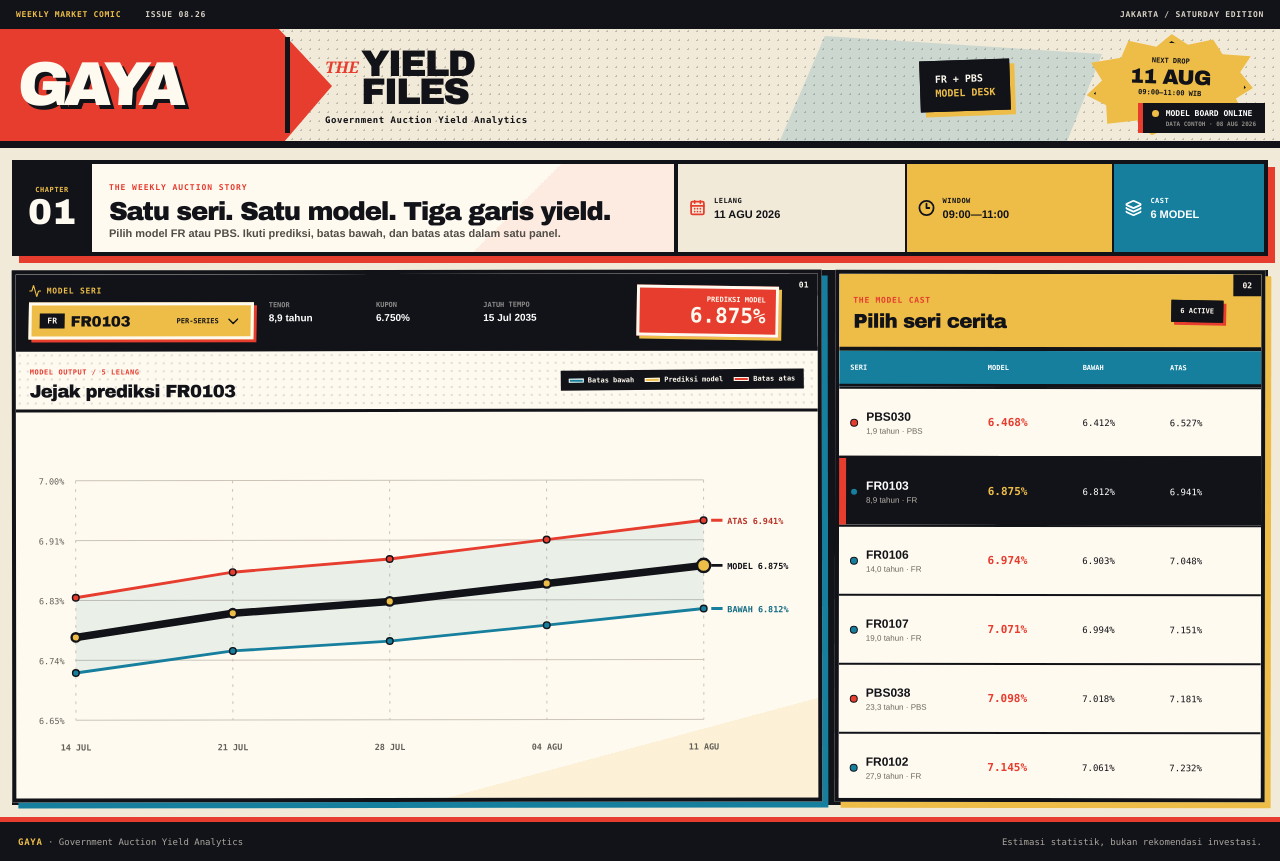
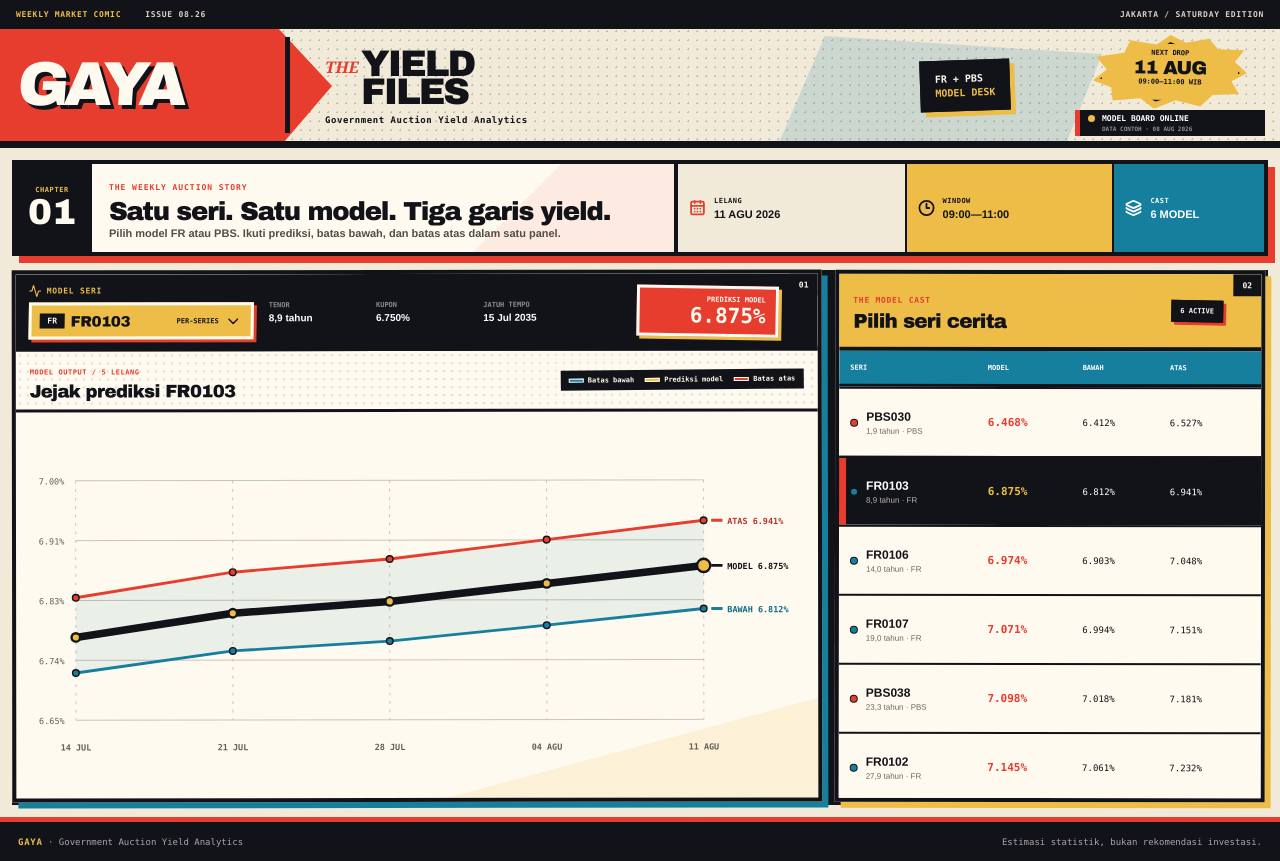
Before and after one commit to zzeiidann/GAYA, a React (Vite) app: page / in a window 1280 px wide. Built offline with nearby package versions, Linux system fonts and the light colour scheme.

Commit message:
Separate auction burst from model status

```diff
--- a/src/styles.css
+++ b/src/styles.css
@@ -33,11 +33,11 @@ button { font: inherit; }
 .cover-title > small { grid-column: 1 / -1; margin-top: 9px; font: 800 9px "SFMono-Regular", Consolas, monospace; letter-spacing: .06em; }
 .cover-slug { position: relative; z-index: 2; align-self: center; justify-self: center; padding: 9px 12px; color: var(--panel); background: var(--ink); border: 3px solid var(--ink); box-shadow: 5px 5px 0 var(--gold); font: 800 10px "SFMono-Regular", Consolas, monospace; line-height: 1.35; transform: rotate(-2deg); }
 .cover-slug b { color: var(--gold); }
-.auction-burst { position: relative; z-index: 3; align-self: center; justify-self: center; width: 166px; height: 102px; padding: 23px 20px 12px; color: var(--ink); background: var(--gold); clip-path: polygon(50% 0, 60% 10%, 75% 4%, 81% 18%, 98% 19%, 92% 35%, 100% 50%, 90% 61%, 95% 78%, 78% 80%, 70% 96%, 54% 88%, 40% 100%, 31% 86%, 13% 90%, 12% 72%, 0 63%, 9% 48%, 2% 31%, 20% 25%, 24% 8%, 41% 13%); text-align: center; transform: rotate(2deg); }
+.auction-burst { position: relative; z-index: 3; align-self: start; justify-self: center; width: 154px; height: 74px; margin-top: 6px; padding: 14px 18px 8px; color: var(--ink); background: var(--gold); clip-path: polygon(50% 0, 60% 10%, 75% 4%, 81% 18%, 98% 19%, 92% 35%, 100% 50%, 90% 61%, 95% 78%, 78% 80%, 70% 96%, 54% 88%, 40% 100%, 31% 86%, 13% 90%, 12% 72%, 0 63%, 9% 48%, 2% 31%, 20% 25%, 24% 8%, 41% 13%); text-align: center; transform: rotate(1deg); }
 .auction-burst::after { content: ""; position: absolute; inset: 7px; border: 2px solid var(--ink); clip-path: inherit; }
 .auction-burst small, .auction-burst span { position: relative; z-index: 1; display: block; font: 900 7px "SFMono-Regular", Consolas, monospace; }
-.auction-burst b { position: relative; z-index: 1; display: block; margin: 1px 0; font-family: "Arial Black", Impact, sans-serif; font-size: 21px; letter-spacing: -.04em; }
-.cover-status { position: absolute; z-index: 5; right: 15px; bottom: 8px; display: grid; grid-template-columns: 8px auto; align-items: center; gap: 2px 6px; padding: 6px 9px; color: white; background: var(--ink); border-left: 5px solid var(--red); font: 800 8px "SFMono-Regular", Consolas, monospace; }
+.auction-burst b { position: relative; z-index: 1; display: block; margin: 0; font-family: "Arial Black", Impact, sans-serif; font-size: 19px; letter-spacing: -.04em; }
+.cover-status { position: absolute; z-index: 5; right: 15px; bottom: 5px; width: 190px; display: grid; grid-template-columns: 8px auto; align-items: center; gap: 2px 6px; padding: 4px 8px; color: white; background: var(--ink); border-left: 5px solid var(--red); font: 800 8px "SFMono-Regular", Consolas, monospace; }
 .cover-status i { width: 7px; height: 7px; border-radius: 50%; background: var(--gold); }
 .cover-status small { grid-column: 2; color: #918e88; font-size: 6px; }
 
```
